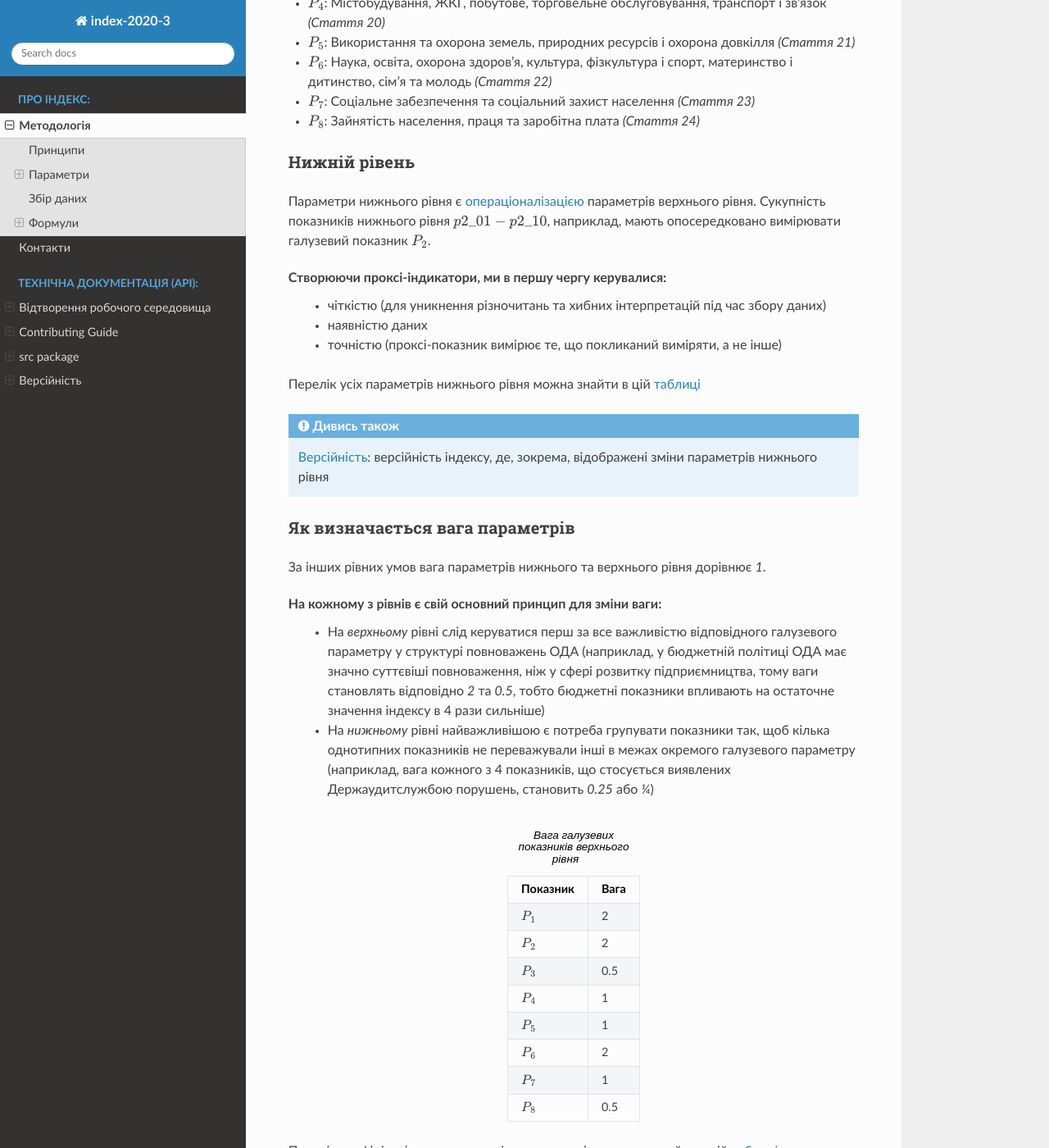
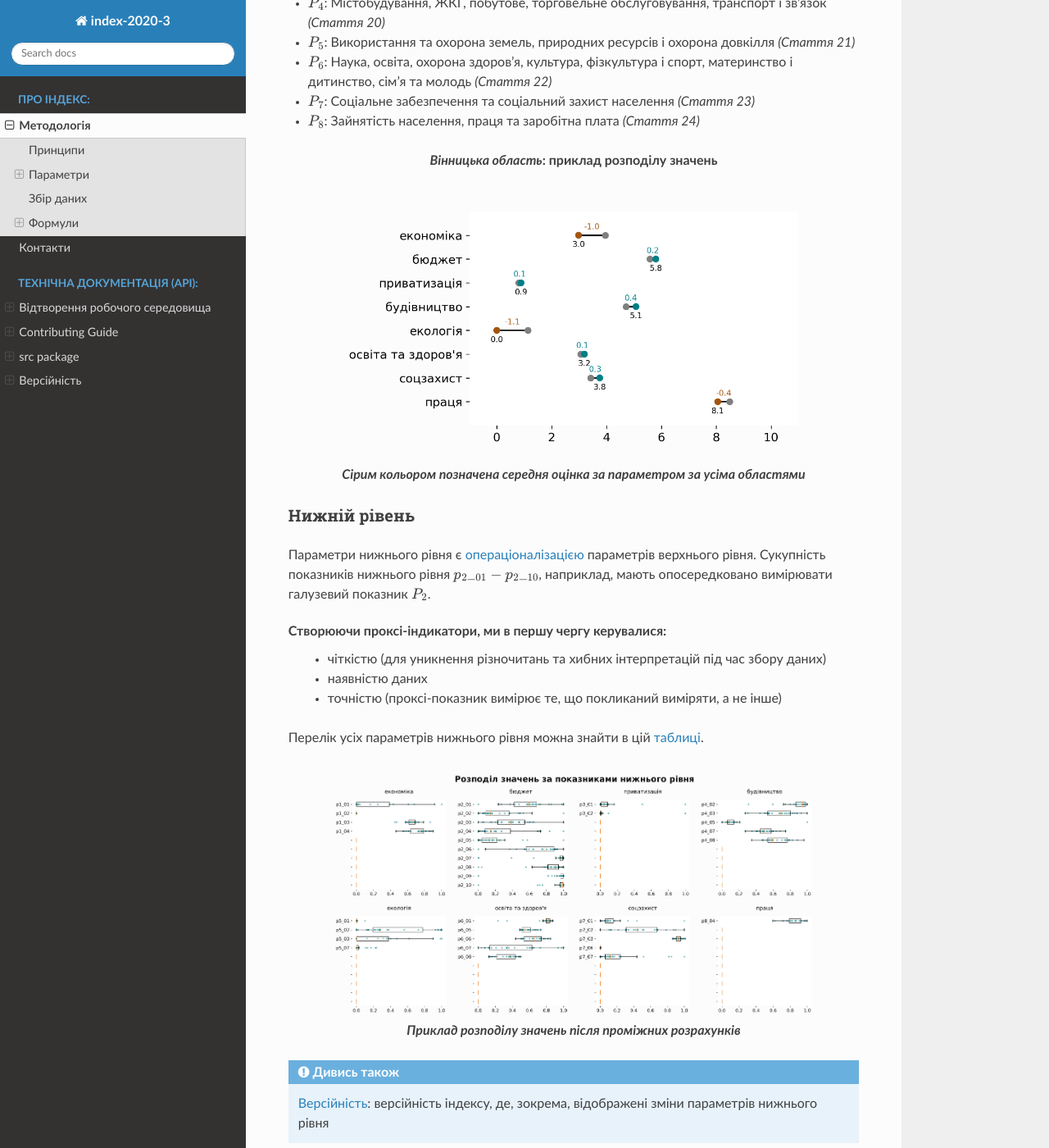
Before and after one commit to regional-development/index-2020-3, a Sphinx documentation site: the page built from docs/writings/methodology.rst, in a window 1280 px wide and 1400 px high, scrolled down 1074 px. Shown: the whole window at 82% size. Built offline with Sphinx 7.4.7 and the Read the Docs theme 2.0.0, drawn with Linux system fonts in a browser that asks for light colours.

Commit message:
Приклад розподілу значень в docs

```diff
--- a/docs/writings/methodology.rst
+++ b/docs/writings/methodology.rst
@@ -47,12 +47,18 @@
 * :math:`P_7`: Соціальне забезпечення та соціальний захист населення `(Стаття 23)`
 * :math:`P_8`: Зайнятість населення, праця та заробітна плата `(Стаття 24)`
 
+.. centered:: `Вінницька область`: приклад розподілу значень
+.. image:: ../../reports/figures/01_region_profile_gen_0.png
+    :width: 600 px
+    :alt: Розподіл значень верхнього рівня
+    :align: center
+.. centered:: `Сірим кольором позначена середня оцінка за параметром за усіма областями`
 
 Нижній рівень
 ^^^^^^^^^^^^^^
 
 Параметри нижнього рівня є `операціоналізацією <https://en.wikipedia.org/wiki/Operationalization>`_
-параметрів верхнього рівня. Сукупність показників нижнього рівня :math:`p2\_01-p2\_10`, наприклад, мають
+параметрів верхнього рівня. Сукупність показників нижнього рівня :math:`p_2\__{01}-p_2\__{10}`, наприклад, мають
 опосередковано вимірювати галузевий показник :math:`P_2`.
 
 Створюючи проксі-індикатори, ми в першу чергу керувалися:
@@ -60,8 +66,14 @@
     * наявністю даних
     * точністю (проксі-показник вимірює те, що покликаний виміряти, а не інше)
 
-Перелік усіх параметрів нижнього рівня можна знайти в цій `таблиці <https://docs.google.com/spreadsheets/d/1Pisy6EX4fkUnlm9rAqLsD_ycwWiUC9p-u3ZpKZe6oAs/edit?usp=sharing>`_
+Перелік усіх параметрів нижнього рівня можна знайти в цій `таблиці <https://docs.google.com/spreadsheets/d/1Pisy6EX4fkUnlm9rAqLsD_ycwWiUC9p-u3ZpKZe6oAs/edit?usp=sharing>`_.
 
+
+.. image:: ../../reports/figures/01_params_dist.png
+    :width: 600 px
+    :alt: Розподіл значень нижнього рівня
+    :align: center
+.. centered:: `Приклад розподілу значень після проміжних розрахунків`
 
 
 .. seealso::
```
Also changed, not shown: reports/figures/01_params_dist.png (added), reports/figures/01_region_profile_gen_0.png (added), 1 other file.
